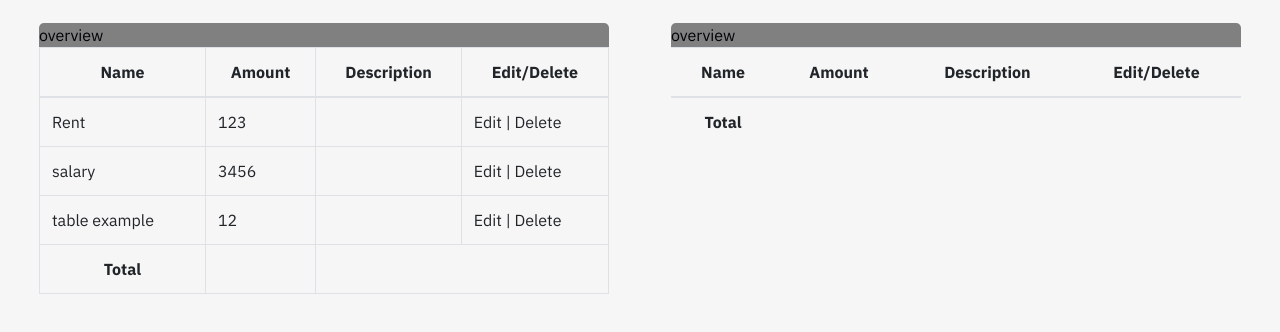
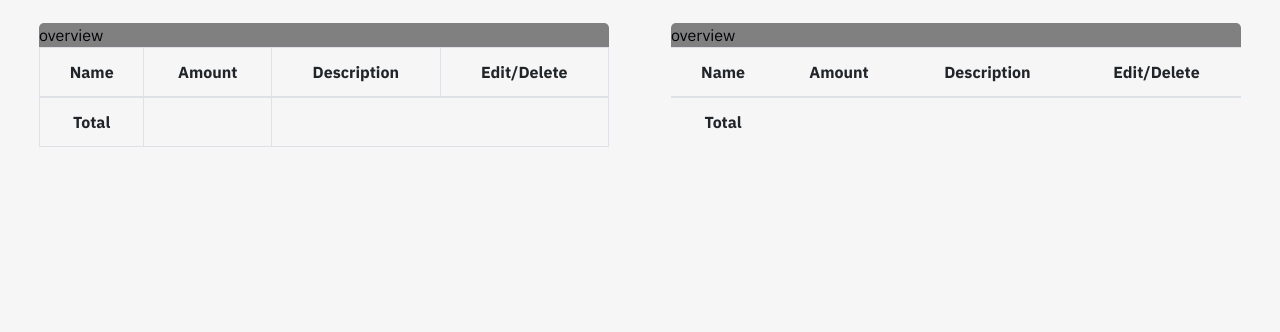
Before and after one commit to kikilagou/Piggy-Bank, a plain HTML site: page pages/index.html in a window 1280 px wide. Shown: the part 434-766 px from the top of the page. Drawn offline with nearby package versions, Linux system fonts and the light colour scheme.

Commit message:
Few UI styling bugs to fix

```diff
--- a/css/style.css
+++ b/css/style.css
@@ -305,7 +305,7 @@ tbody {
       /* border:1px solid var(--gray2);  */
       padding-top: 2em;
       /* margin: 1em;  */
-      border-radius: 6px;"
+      border-radius: 6px;
   }
 
   .breakdown-section {
@@ -317,6 +317,6 @@ tbody {
       margin-top: 2em;
   }
 
-  .edit-delete {
-      color: blue;
+  a.edit, a.delete:hover {
+    cursor: pointer;
   }
--- a/pages/index.html
+++ b/pages/index.html
@@ -194,31 +194,6 @@
                     </thead>
                     <tbody class="income_container">
 
-
-                        <tr id="income-0">
-                            <td class="income_name_row">Rent</td>
-                            <td class="income_amount_row">123</td>
-                            <td class="income_description_row"></td>
-                            <td class="delete_edit_income"><a class="edit-delete" id="edit_income_0">Edit</a> |
-                                <a class="edit-delete" id="delete_income_0">Delete</a></td>
-                        </tr>
-
-                        <tr id="income-1">
-                                <td class="income_name_row">salary</td>
-                                <td class="income_amount_row">3456</td>
-                                <td class="income_description_row"></td>
-                                <td class="delete_edit_income"><a class="edit-delete" id="edit_income_1">Edit</a> |
-                                    <a class="edit-delete" id="delete_income_1">Delete</a></td>
-                            </tr>
-
-                            <tr id="income-2">
-                                    <td class="income_name_row">table example</td>
-                                    <td class="income_amount_row">12</td>
-                                    <td class="income_description_row"></td>
-                                    <td class="delete_edit_income"><a class="edit-delete" id="edit_income_2">Edit</a> |
-                                        <a class="edit-delete" id="delete_income_2">Delete</a></td>
-                                </tr>
-
                     </tbody>
                     <tfoot>
                         <tr class="no-bottom-border">
--- a/scripts/script.js
+++ b/scripts/script.js
@@ -170,7 +170,7 @@ var UIController = (function () {
         }
     }
 
-    var formatNumber = function(num, type) {
+    var formatNumber = function (num, type) {
         // +  or - infront of numbers
         // exactly 2 decimal points
         num = Math.abs(num);
@@ -180,7 +180,7 @@ var UIController = (function () {
         int = numSplit[0];
         dec = numSplit[1];
 
-        return (type === 'expense' ? '-' : '+') + ' ' +  int + '.' + dec;
+        return (type === 'expense' ? '-' : '+') + ' ' + int + '.' + dec;
     }
 
 
@@ -213,18 +213,16 @@ var UIController = (function () {
             // create html string with placeholder text
             if (type === '+') {
                 element = DOMStrings.incomeContainer;
-                html = '<tr id="income-%id%"><td class="income_name_row">%name%</td><td class="income_amount_row">%amount%</td><td class="income_description_row">%description%</td><td class="delete_edit_income"><a class="edit-delete" id="edit_income_%editid%">Edit</a> | <a class="edit-delete" id="delete_income_%delid%">Delete</a></td></tr> '
+                html = '<tr id="income-%id%"><td class="income_name_row">%name%</td><td class="income_amount_row">%amount%</td><td class="income_description_row">%description%</td><td class="delete_edit_income"><a class="edit" style="text-decoration: underline">Edit</a> | <a class="delete" style="text-decoration: underline;">Delete</a></td></tr>'
             } else if (type === '-') {
                 element = DOMStrings.expensesContainer;
-                html = '<tr id="expense-%id%"><td class="expense_name_row">%name%</td><td class="expense_amount_row">%amount%</td><td class="expense_description_row">%description%</td><td class="delete_edit_expense"><a class="edit-delete" id="edit_expense_%editid%"">Edit</a> | <a class="edit-delete" id="delete_expense_%delid%"">Delete</a></td></tr>'
+                html = '<tr id="expense-%id%"><td class="expense_name_row">%name%</td><td class="expense_amount_row">%amount%</td><td class="expense_description_row">%description%</td><td class="delete_edit_expense"><a class="edit" style="text-decoration: underline">Edit</a> | <a class="delete" style="text-decoration: underline">Delete</a></td></tr>'
             }
             //  replace the placeholder text with actual data
             newHTML = html.replace('%id%', obj.id);
             newHTML = newHTML.replace('%name%', obj.name);
             newHTML = newHTML.replace('%amount%', formatNumber(obj.amount, type));
             newHTML = newHTML.replace('%description%', obj.description);
-            newHTML = newHTML.replace('%editid%', obj.id);
-            newHTML = newHTML.replace('%delid%', obj.id);
 
             // insert html into the dom
             document.querySelector(element).insertAdjacentHTML('beforeend', newHTML);
@@ -358,7 +356,10 @@ var controller = (function (dataCtrl, UICtrl) {
 
         itemID = event.target.parentNode.parentNode.id;
         console.log(itemID);
+        // console.log(event.target.className);
+
         if (itemID) {
+            if (event.target.className === 'delete') {
                 splitID = itemID.split('-');
                 type = splitID[0];
                 id = parseInt(splitID[1]);
@@ -369,14 +370,14 @@ var controller = (function (dataCtrl, UICtrl) {
                     type = '-';
                 }
 
-            // delete the item from the data structure
                 dataCtrl.deleteItem(type, id);
+                UICtrl.deleteListItem(itemID);
+                updateBudget();
 
-            // delete item from UI
-            UICtrl.deleteListItem(itemID);
+            } else if (event.target.className === 'edit') {
+                console.log('lets edit this shit');
+            }
 
-            // update totals
-            updateBudget();
         }
     }
 
```
Lines whose indentation alone changed are shown as unchanged.
